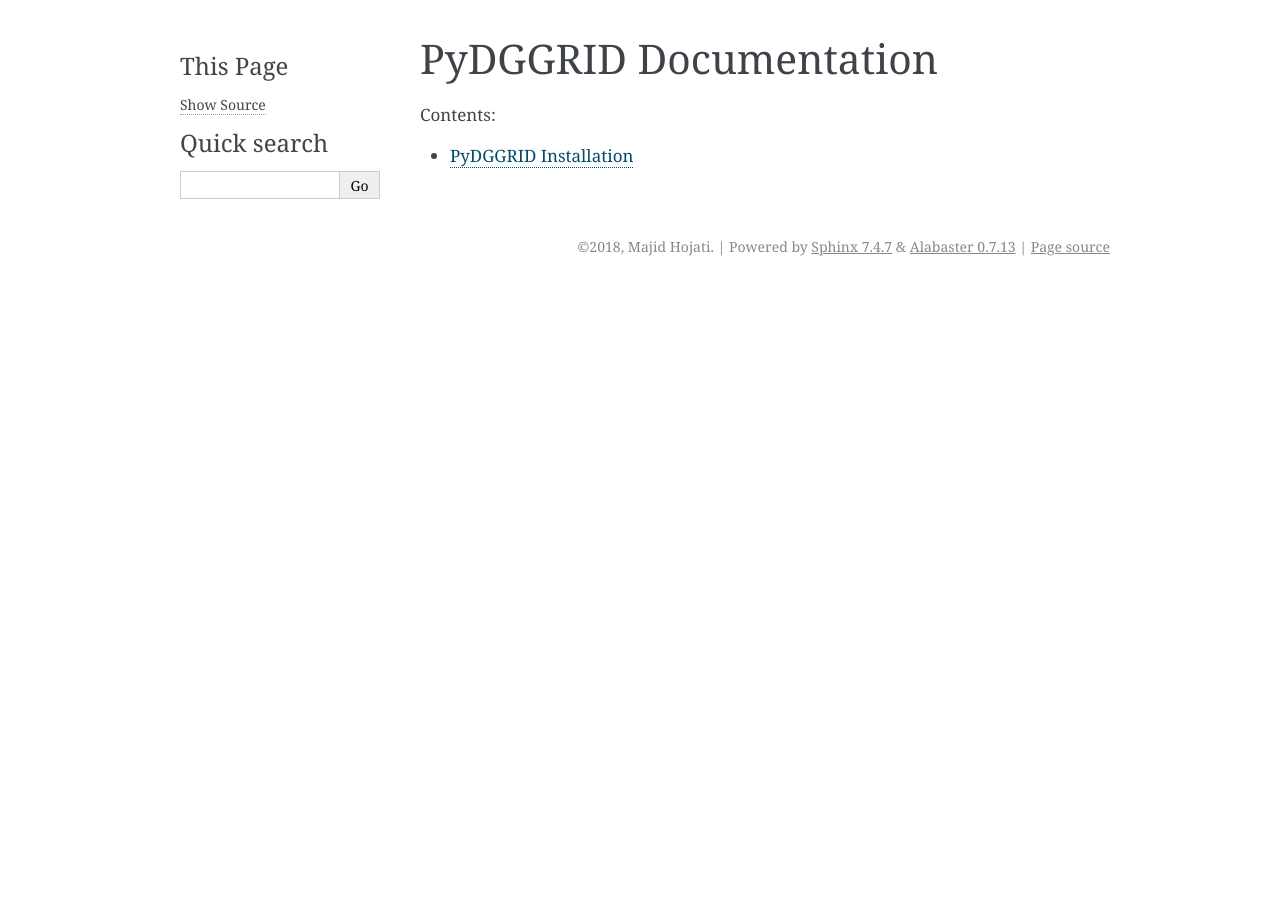
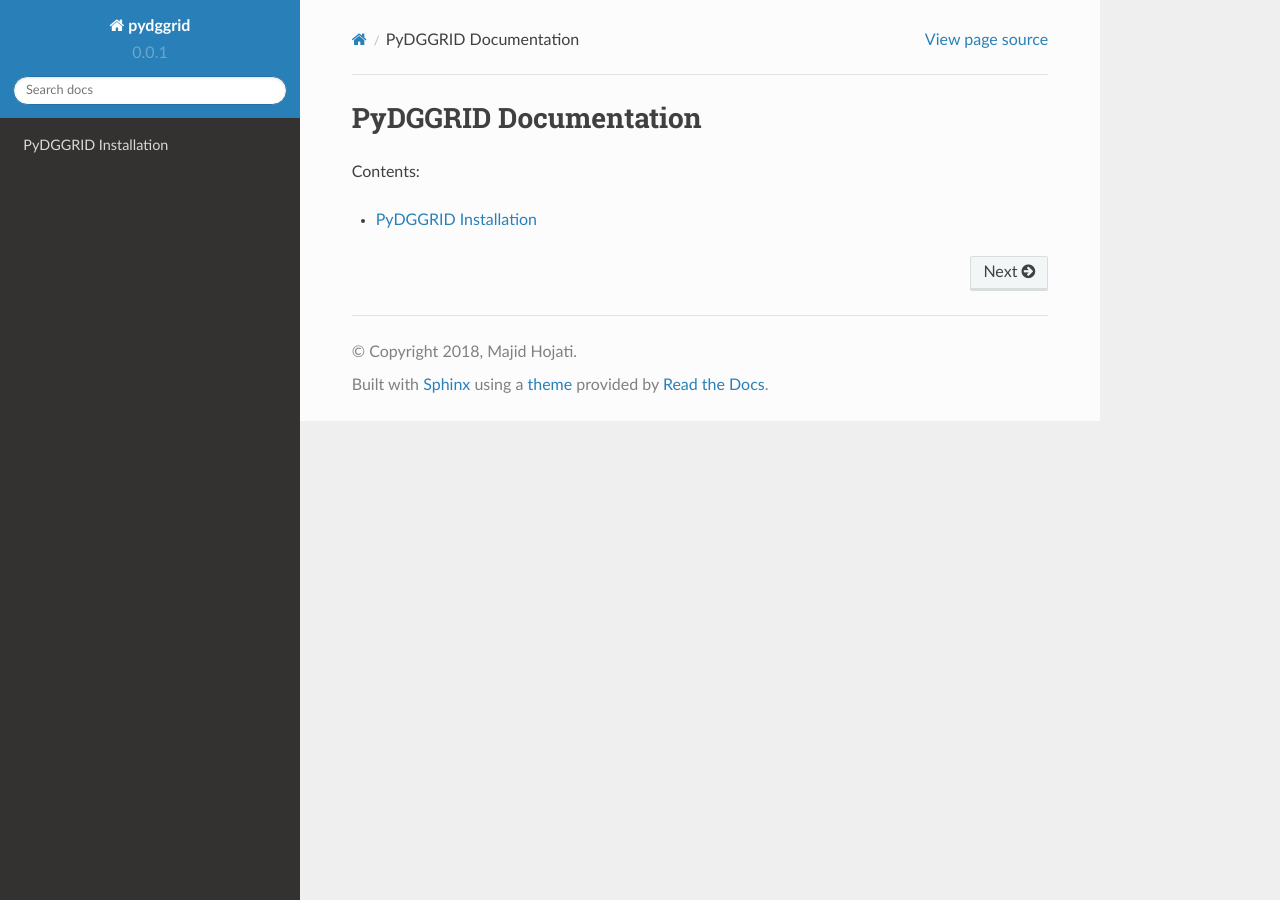
Before and after one commit to am2222/pydggrid, a Sphinx documentation site: the page built from docs/index.rst, in a window 1280 px wide. Built offline with Sphinx 7.4.7 and the Read the Docs theme 2.0.0, drawn with Linux system fonts in a browser that asks for light colours; pages that are not in the unit, such as notebooks, are missing from menus.

```diff
--- a/docs/conf.py
+++ b/docs/conf.py
@@ -114,7 +114,8 @@ todo_include_todos = False
 
 # The theme to use for HTML and HTML Help pages.  See the documentation for
 # a list of builtin themes.
-html_theme = 'alabaster'
+# html_theme = 'alabaster'
+html_theme = "sphinx_rtd_theme"
 
 # Theme options are theme-specific and customize the look and feel of a theme
 # further.  For a list of options available for each theme, see the
```
Also changed, not shown: README.md (+1 -0 lines), docs/pydggrid.rst (+7 -2 lines), docs/L6kmP.jpg (added).
